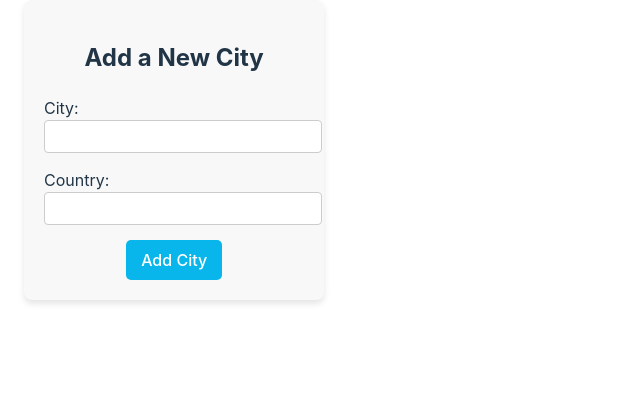
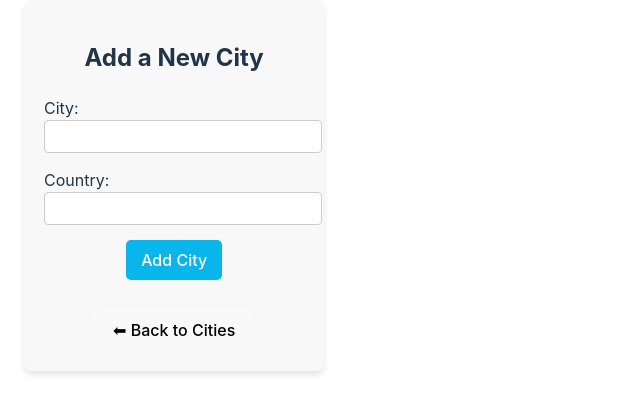
Before and after one commit to Polansky8891/travelapp_client, a React (Vite) app: page /addcity in a window 1280 px wide. Shown: the top 414 px of the page, without its empty margins (0-640 px from the left). Built offline with nearby package versions, Linux system fonts and the light colour scheme.

Commit message:
cambios en cityFormulari y Itineraries

```diff
--- a/src/Components/CityFormulari.jsx
+++ b/src/Components/CityFormulari.jsx
@@ -1,12 +1,15 @@
 import React, { useState } from 'react'
+import { useNavigate } from 'react-router-dom';
 
 const AddCityForm = () => {
     const [formData, setFormData] = useState({ city: "", country: "" });
     const [errors, setErrors] = useState({ city: "", country: "" });
+    const navigate = useNavigate()
 
     const handleChange = (e) => {
       setFormData({ ...formData, [e.target.name]: e.target.value });
       setErrors({ ...errors, [e.target.name]: "" }); // Limpiar errores cuando el usuario escriba
+      ;
     };
 
     const validateForm = () => {
@@ -96,6 +99,13 @@
 
         <button type="submit" style={styles.button}>Add City</button>
       </form>
+
+      {/* 🔵 Botón para volver a la lista de ciudades */}
+      <div style={{ marginTop: "30px" }}>
+      <button onClick={() => navigate("/cities")} style={styles.backButton}>
+        ⬅ Back to Cities
+      </button>
+    </div>
     </div>
   );
 };
--- a/src/Components/Itineraries.jsx
+++ b/src/Components/Itineraries.jsx
@@ -89,8 +89,12 @@
             </div>
           </div>
         ))}
+      </div>
+    ) : (
+      <p style={{ fontSize: "18px" }}>No itineraries available for {countryName}.</p>
+    )}
 
-          {/* Botón para añadir un nuevo itinerario */}
+    {/* 🔵 Botón para añadir un nuevo itinerario SIEMPRE visible */}
     <div style={{ textAlign: "center", marginTop: "10px" }}>
       <button
         onClick={() => navigate("/additinerary")}
@@ -99,10 +103,6 @@
         ➕ Add Itinerary
       </button>
     </div>
-        </div>
-      ) : (
-        <p style={{ fontSize: "18px" }}>No itineraries available for {countryName}.</p>
-      )}
 
     {/* Botón para volver a la lista de ciudades */}
     <div style={{ marginTop: "30px" }}>
```
Lines whose indentation alone changed are shown as unchanged.
